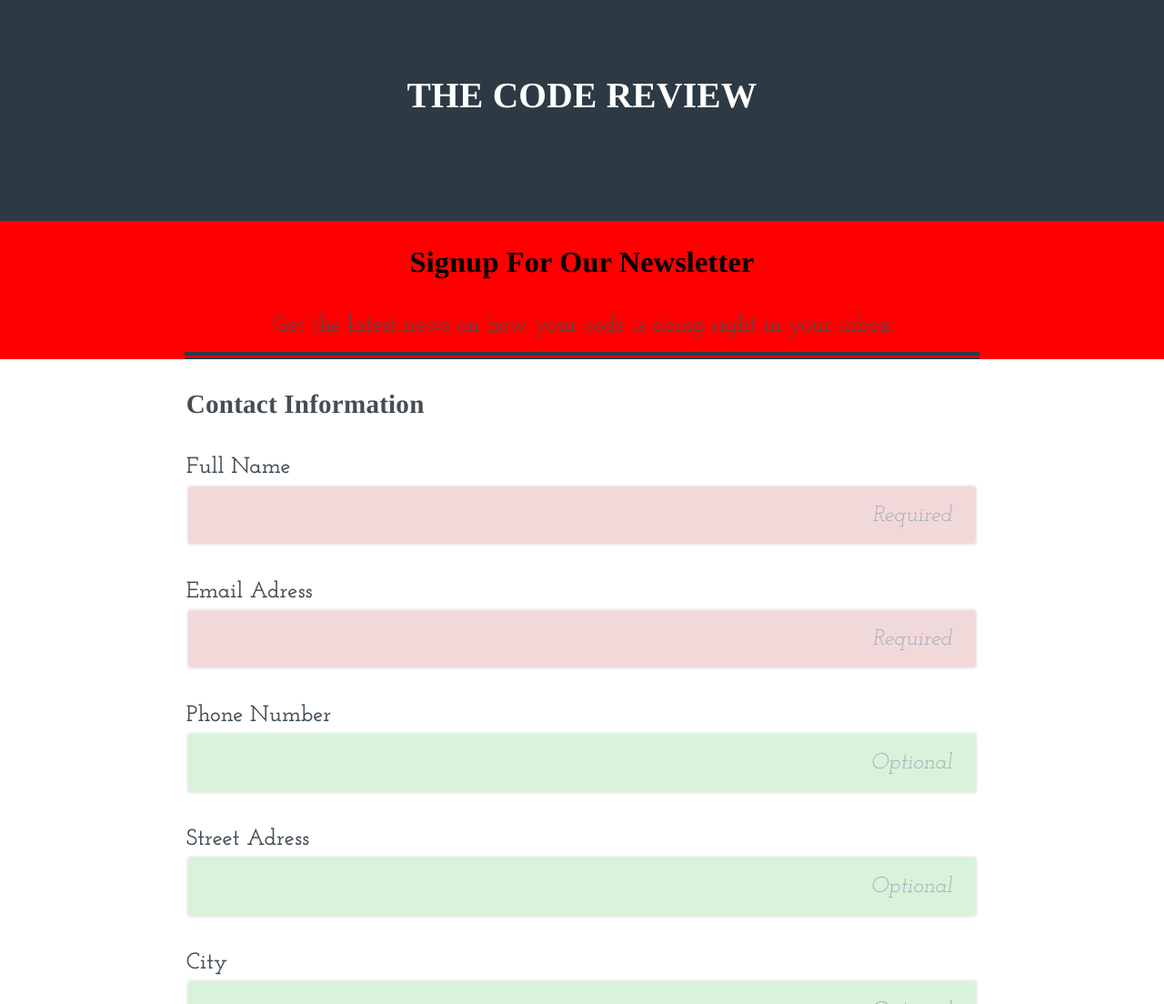
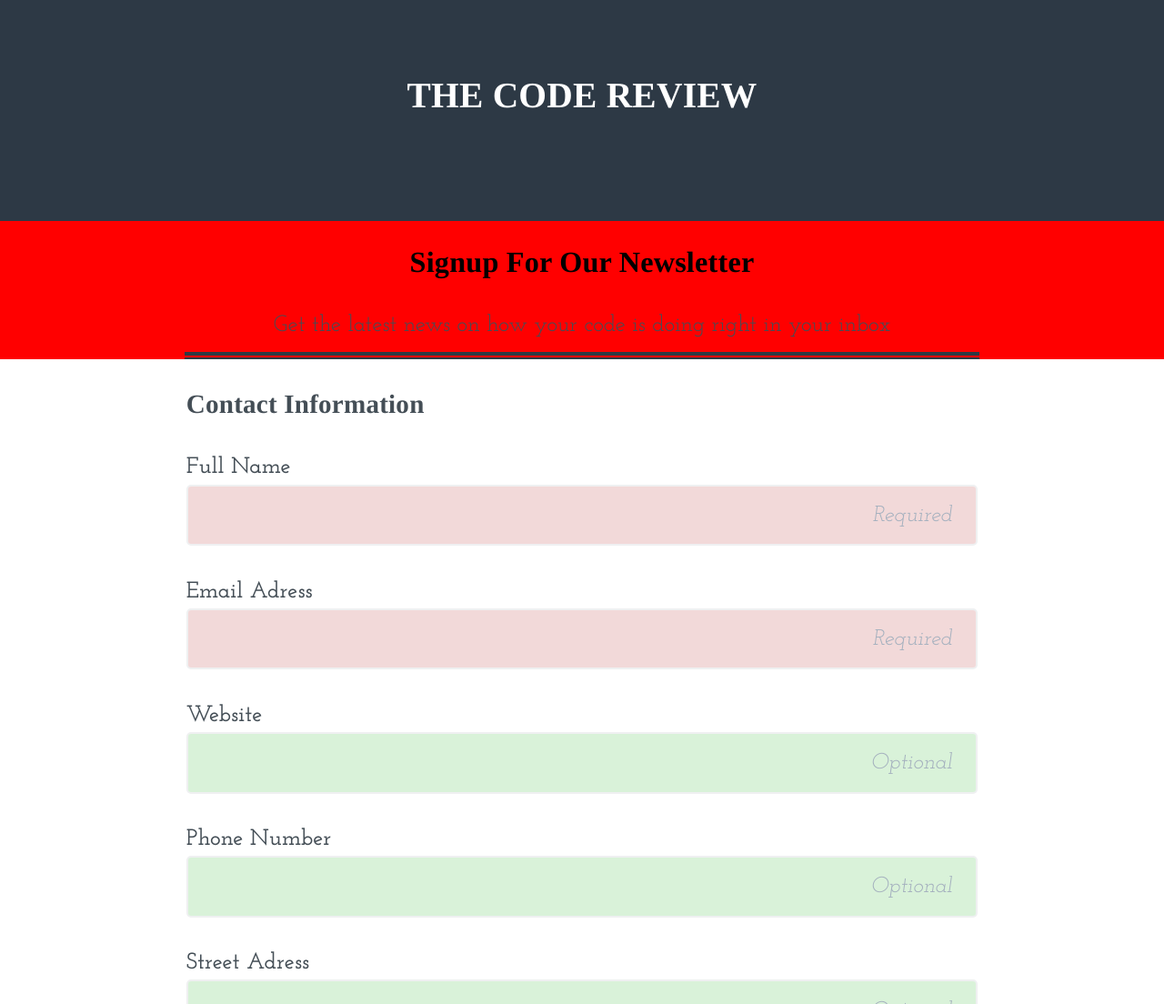
Before and after one commit to kevinmartinez/online-registration-form, a website: page index.html in a window 1280 px wide. Shown: the top 1104 px of the page at 91% size. Drawn offline with Linux system fonts and the light colour scheme.

Commit message:
add optional website field

```diff
--- a/css/style.css
+++ b/css/style.css
@@ -196,6 +196,7 @@ button, input, select, textarea {
 input[type="text"],
 input[type="email"],
 input[type="tel"],
+input[type="url"],
 textarea {
   background-color: #eff0f1;
   /* margin: 10px 0 20px; */
@@ -264,6 +265,7 @@ input[type="radio"] {
 input[type="text"]:focus,
 input[type="email"]:focus,
 input[type="tel"]:focus,
+input[type="url"]:focus,
 select:focus,
 textarea:focus,
 button:focus {
@@ -418,6 +420,7 @@ textarea:hover {
   input[type="text"],
   input[type="email"],
   input[type="tel"],
+  input[type="url"],
   textarea {
     font-size: 1.2em;
   }
@@ -493,7 +496,11 @@ textarea:hover {
   .header__signup {
     max-width: 900px;
   }
-  input[type="text"], input[type="email"], input[type="tel"], textarea {
+  input[type="text"],
+  input[type="email"],
+  input[type="tel"],
+  input[type="url"],
+  textarea {
     border: 2px solid #eff0f1;
     font-size: 1.3em;
   }
--- a/index.html
+++ b/index.html
@@ -42,6 +42,11 @@
         <div>
           <label class="form__label" for="email">Email Adress</label>
           <input type="email" name="user_email" placeholder="Required" id="email" required aria-required="true">
+        </div>
+
+        <div>
+          <label class="form__label" for="website">Website</label>
+          <input type="url" name="user_website" placeholder="Optional" id="website">
         </div>
 
         <div>
```
